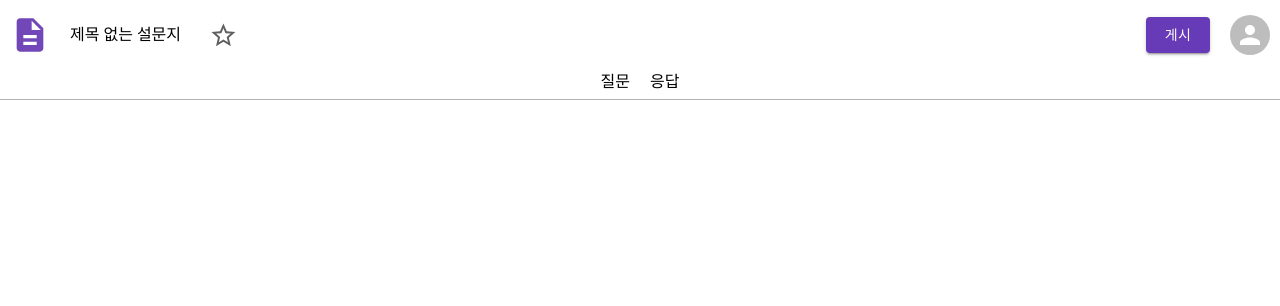
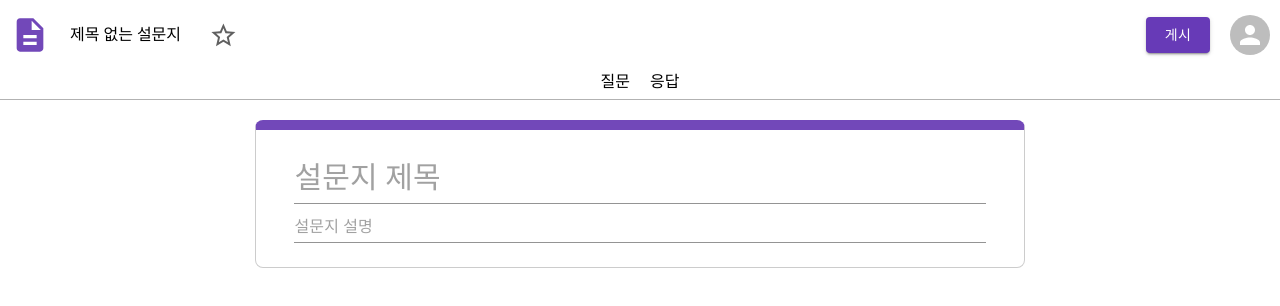
Before and after one commit to priestone/google_form, a React (Create React App) app: page /#/edit in a window 1280 px wide. Shown: the top 306 px of the page. Built offline with nearby package versions, Linux system fonts and the light colour scheme.

Commit message:
TextField setting

```diff
--- a/src/pages/Edit.tsx
+++ b/src/pages/Edit.tsx
@@ -1,12 +1,64 @@
 import styled from "styled-components";
 import Header from "../components/Header";
+import { TextField } from "@mui/material";
 
 const Container = styled.div``;
+
+const Wrap = styled.div`
+  width: 770px;
+  margin: 20px auto;
+`;
+
+const TitleWrap = styled.div`
+  width: 100%;
+  height: auto;
+  padding-top: 22px;
+  padding-bottom: 24px;
+  /* background-color: gray; */
+  border: 1px solid rgba(0, 0, 0, 0.2);
+  border-radius: 8px;
+  border-top: 10px solid rgb(114, 72, 185);
+  display: flex;
+  align-items: center;
+  justify-content: start;
+  flex-direction: column;
+`;
+
+const QuestionWrap = styled.div``;
 
 const Edit = () => {
   return (
     <Container>
       <Header />
+      <Wrap>
+        <TitleWrap>
+          <TextField
+            variant="standard"
+            placeholder="설문지 제목"
+            inputProps={{ style: { fontSize: 30 } }}
+            sx={{
+              width: "90%",
+              marginBottom: "10px",
+              "& .MuiInput-underline:after": {
+                borderBottomColor: "rgb(114, 72, 185)",
+              },
+            }}
+          ></TextField>
+          <TextField
+            variant="standard"
+            placeholder="설문지 설명"
+            inputProps={{ style: { fontSize: 16 } }}
+            size="small"
+            sx={{
+              width: "90%",
+              "& .MuiInput-underline:after": {
+                borderBottomColor: "rgb(114, 72, 185)",
+              },
+            }}
+          ></TextField>
+        </TitleWrap>
+        <QuestionWrap></QuestionWrap>
+      </Wrap>
     </Container>
   );
 };
```
